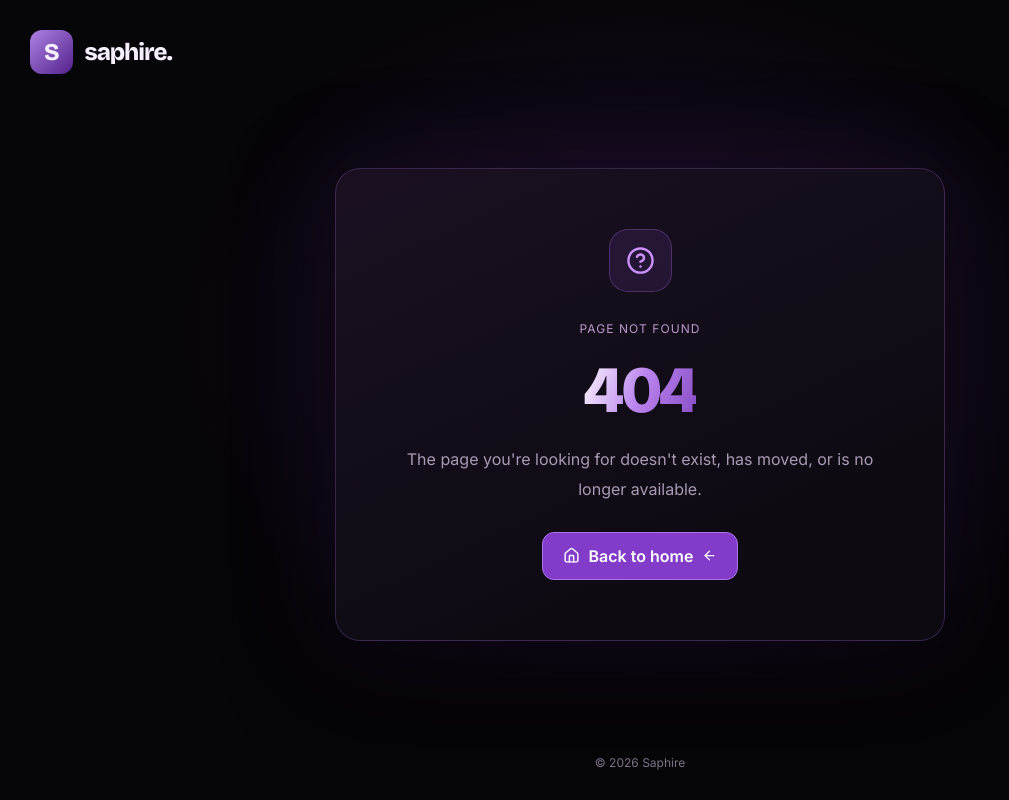
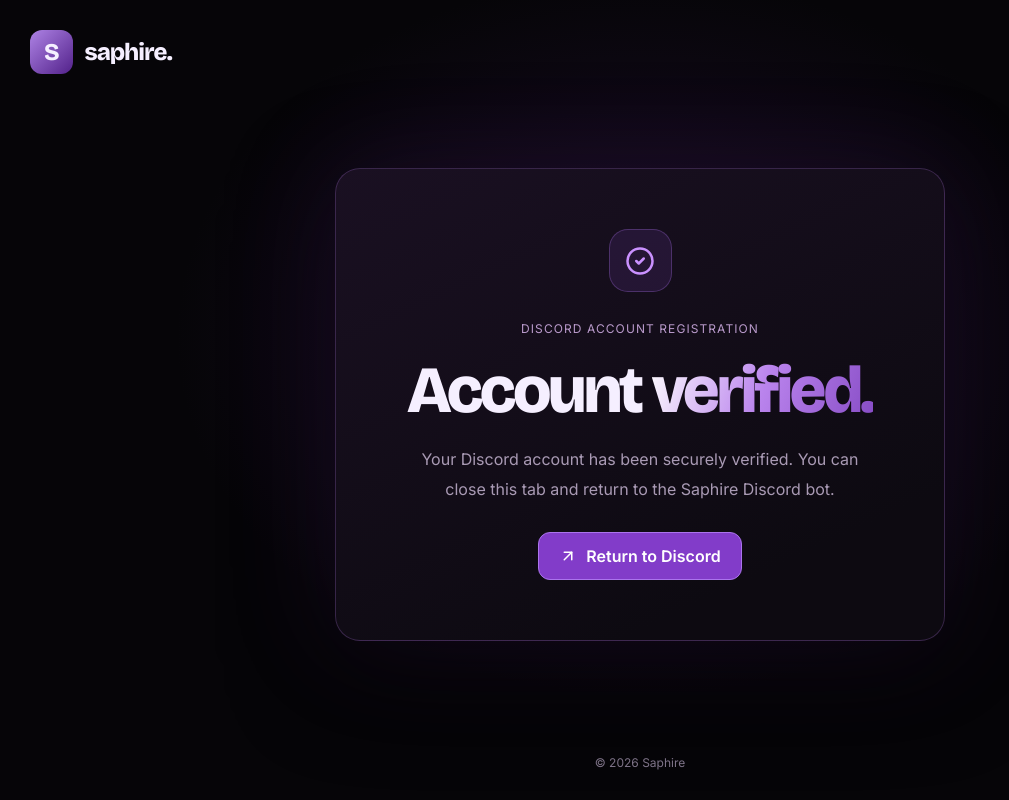
Before and after one commit to bouvty/saphirev2, a Next.js app: page /auth/registered in a window 1280 px wide. Before the commit this address had no page. Shown: the whole page, without its empty margins (0-1009 px from the left). Built offline with nearby package versions, Linux system fonts and the light colour scheme.

Commit message:
Add Saphire registration result page

```diff
--- /dev/null
+++ b/app/auth/registered/page.tsx
@@ -0,0 +1,5 @@
+import {CheckCircle2,ShieldAlert,ArrowUpRight} from 'lucide-react';
+export default async function Registered({searchParams}:{searchParams:Promise<{error?:string}>}){
+ const p=await searchParams;const bad=Boolean(p.error);
+ return <div className="wrap"><header className="header"><a href="/" className="brand"><span className="mark">S</span>saphire.</a></header><main className="center"><section className="notice-card"><div className="notice-icon">{bad?<ShieldAlert size={30}/>:<CheckCircle2 size={30}/>}</div><span className="eyebrow">Discord account registration</span><h1>{bad?'Verification ': 'Account '}<span className="gradient">{bad?'unsuccessful.':'verified.'}</span></h1><p className="sub">{bad?'We could not complete verification. Please restart registration in the Saphire Discord bot and use a newly generated link.':'Your Discord account has been securely verified. You can close this tab and return to the Saphire Discord bot.'}</p><a className="btn" href="https://discord.gg/saphiree"><ArrowUpRight size={18}/> Return to Discord</a></section></main><footer className="footer">© 2026 Saphire</footer></div>;
+}
```
